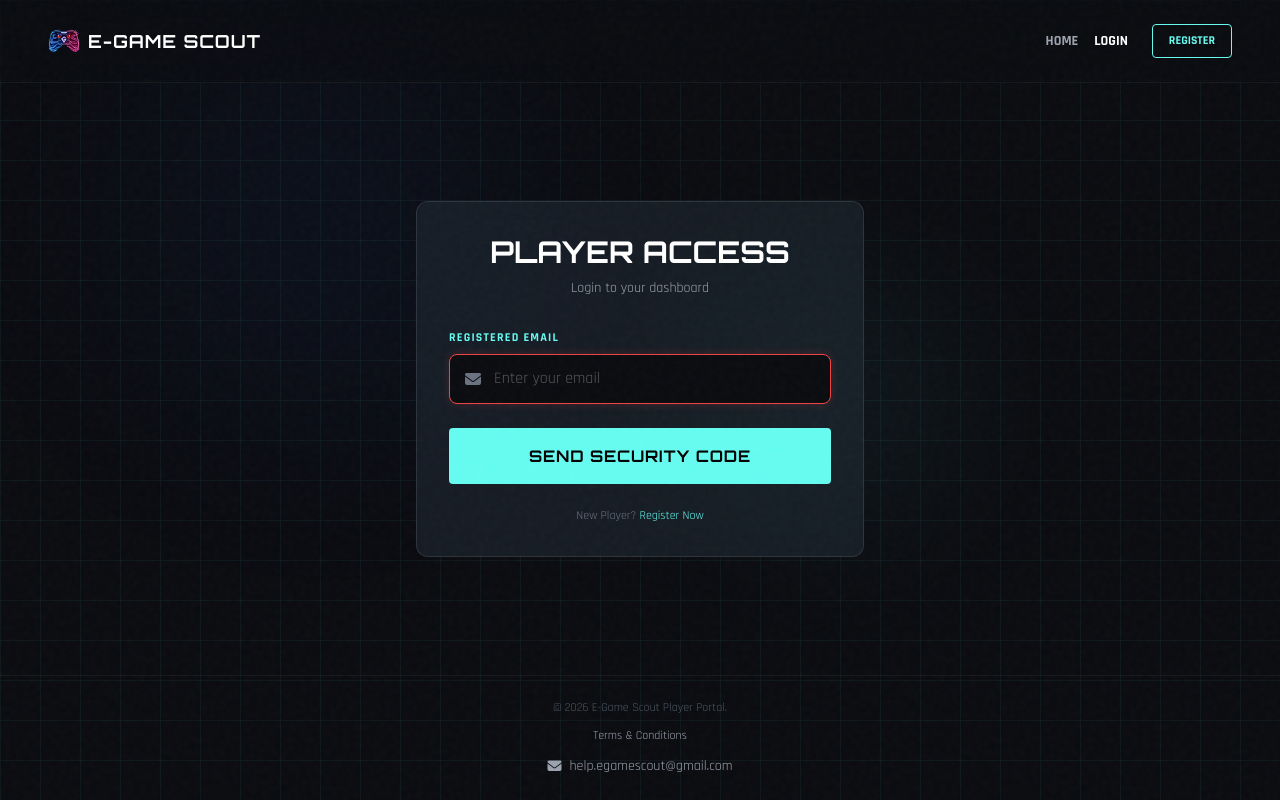
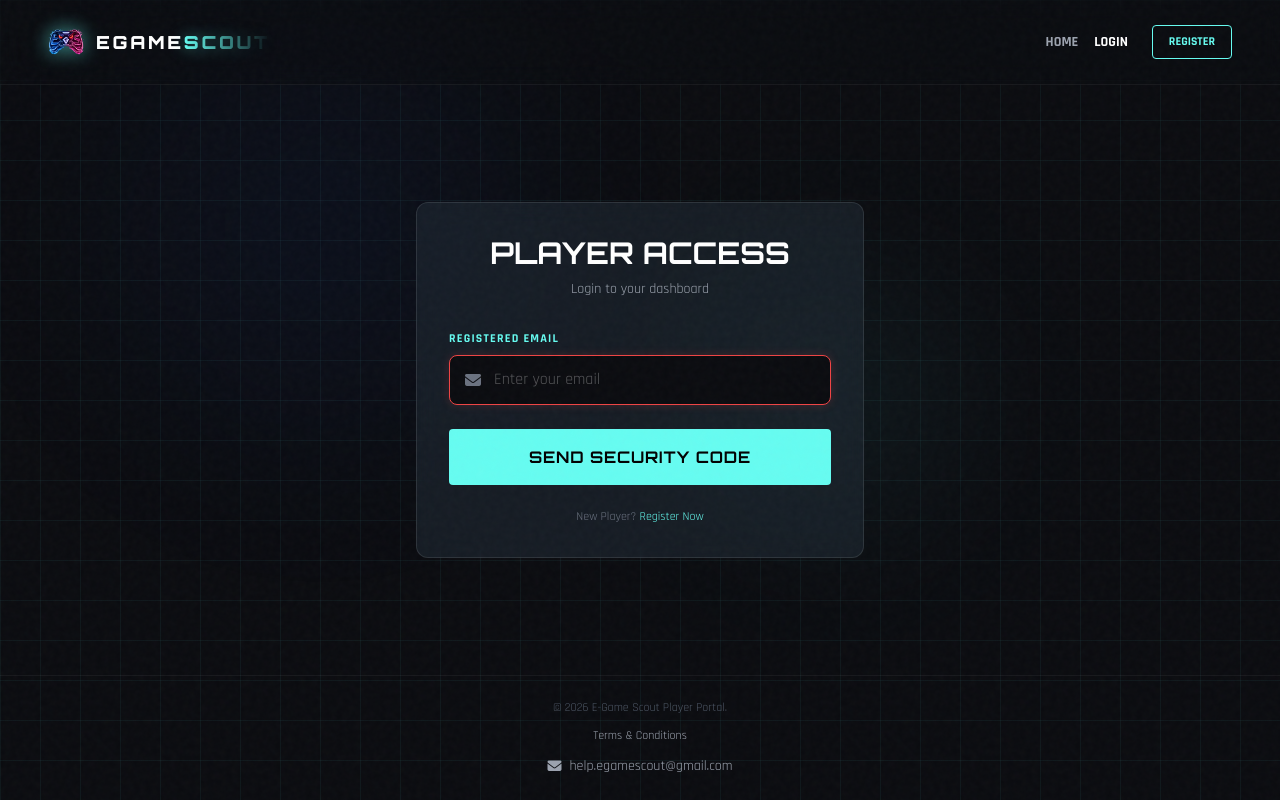
Before and after one commit to kachhadiyajanvi/E-GAMESCOUT, a Django app: page /auth/login/ in a window 1280 px wide. Run offline with Django 5.2, Linux system fonts and the light colour scheme; data comes from the database, SQL or seed files in the repository; data that the repository does not hold is empty; some libraries are stand-ins or nearby versions.

Commit message:
UI: Update player_base logo to match index base

```diff
--- a/egamescout/web/templates/web/Player/player_base.html
+++ b/egamescout/web/templates/web/Player/player_base.html
@@ -55,12 +55,12 @@
     <nav
         class="w-full py-6 px-6 md:px-12 flex items-center justify-between border-b border-white/5 bg-brand-dark/50 backdrop-blur-md sticky top-0 z-50">
         <div class="flex items-center gap-2">
-            <a href="{% url 'index' %}" class="flex items-center gap-2 group">
-                <img src="{% static 'web/images/logo.png' %}" alt="Logo"
-                    class="w-8 h-8 object-contain group-hover:drop-shadow-[0_0_10px_rgba(102,252,241,0.5)] transition-all">
-                <span
-                    class="text-lg font-display font-bold tracking-wider text-white group-hover:text-accent-cyan transition-colors">E-GAME
-                    SCOUT</span>
+            <a href="{% url 'index' %}" class="flex items-center gap-3 group shrink-0">
+                <img src="{% static 'web/images/logo.png' %}" alt="E-Game Scout Logo"
+                    class="w-9 h-9 object-contain drop-shadow-[0_0_10px_rgba(102,252,241,0.6)] group-hover:drop-shadow-[0_0_18px_rgba(102,252,241,0.9)] transition-all">
+                <span class="text-lg font-display font-black tracking-[0.15em] text-white group-hover:drop-shadow-[0_0_5px_rgba(255,255,255,0.5)] transition-all">
+                    EGAME<span class="text-transparent bg-clip-text bg-gradient-to-r from-accent-cyan to-neon-pink drop-shadow-[0_0_8px_rgba(102,252,241,0.5)]">SCOUT</span>
+                </span>
             </a>
         </div>
         <div class="flex items-center gap-4">
```
